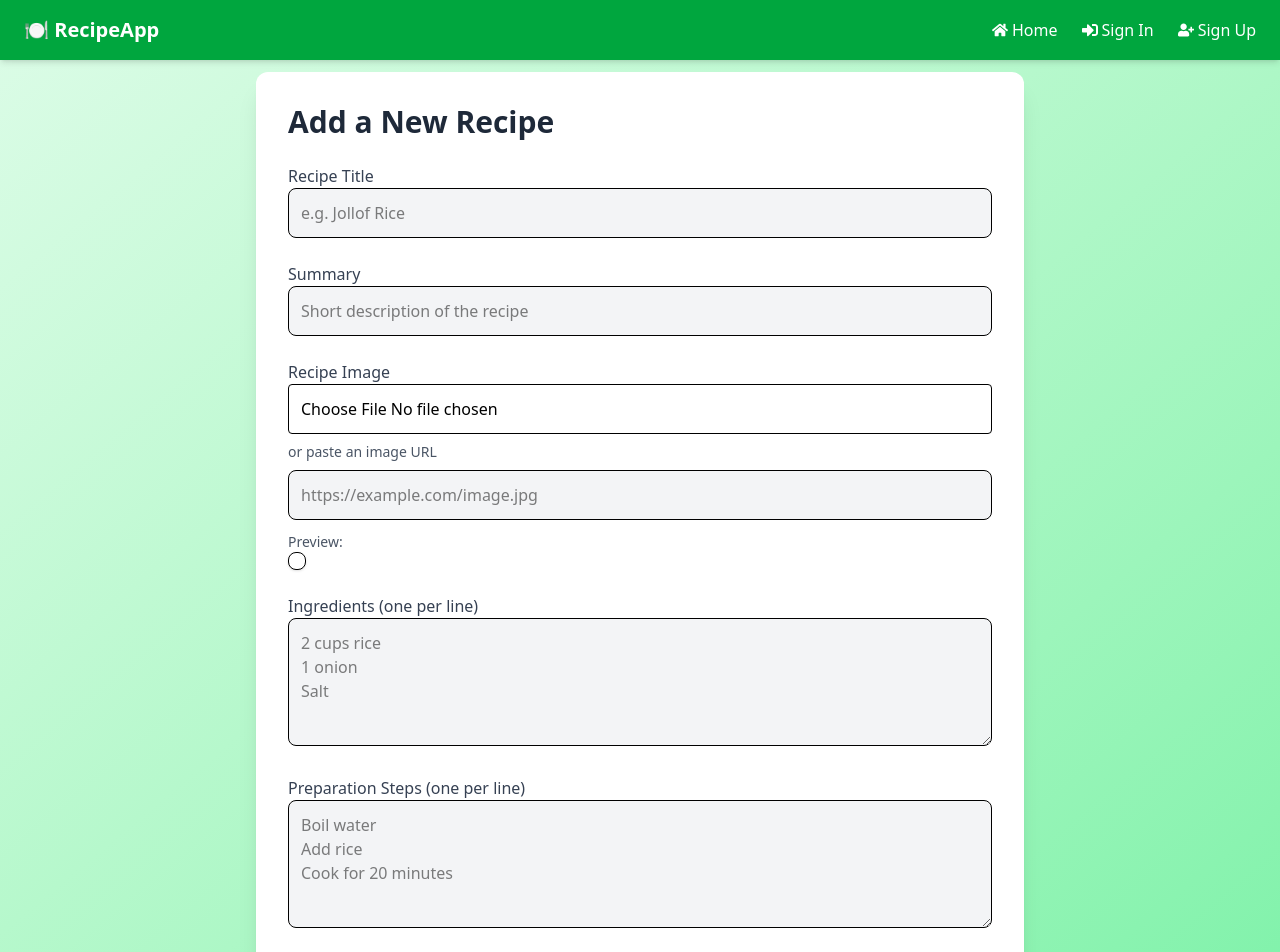
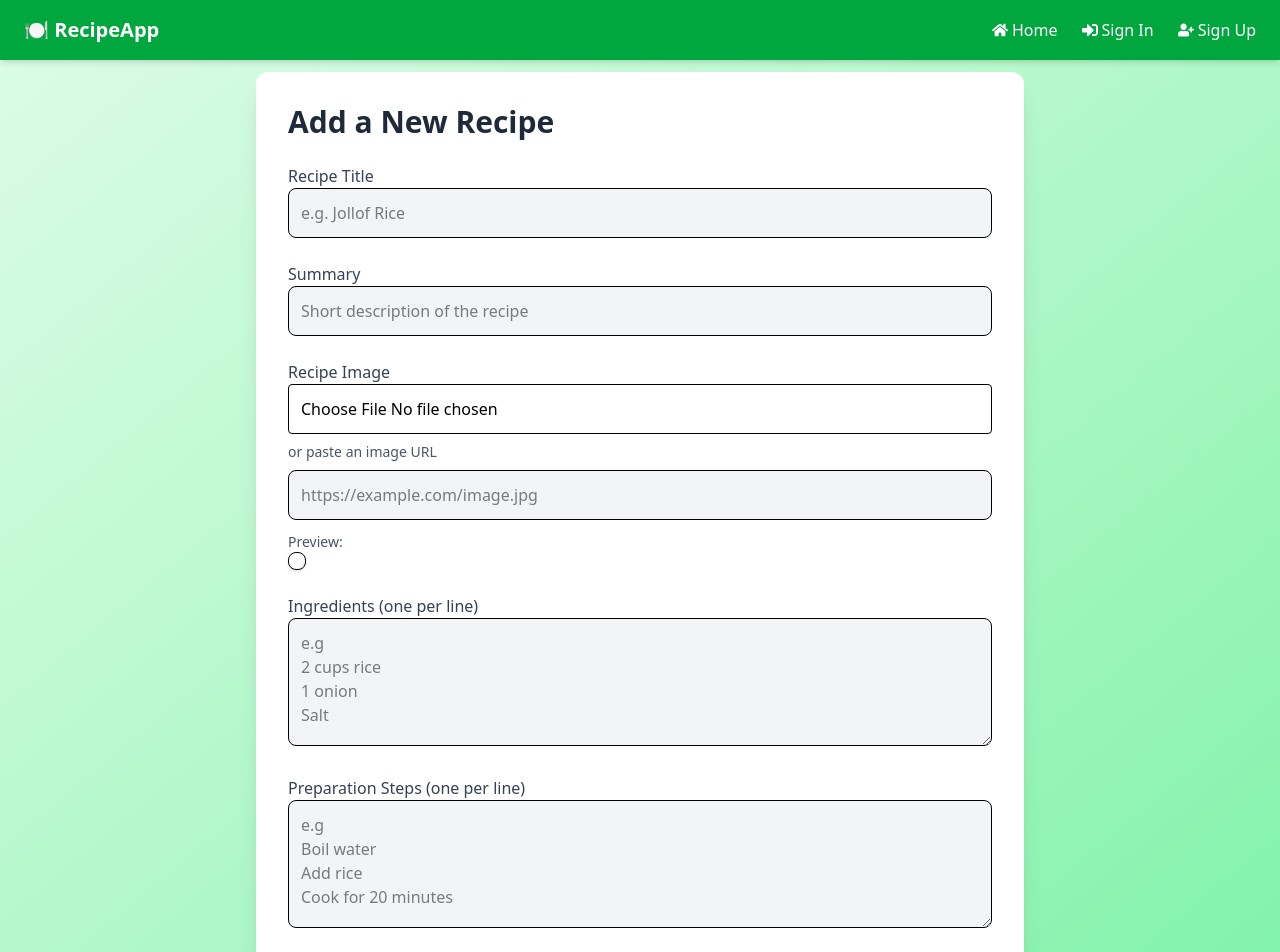
Before and after one commit to SylvesterK-code/recipe-sharing-platform5, a React app: page /addrecipe in a window 1280 px wide. Shown: the top 952 px of the page. Built offline with nearby package versions, Linux system fonts and the light colour scheme; the HTML template or start-up script is replaced by a standard one.

Commit message:
added recipeSharingPlatform v5 - updated addrecipeform placeholder

```diff
--- a/src/components/AddRecipeForm.jsx
+++ b/src/components/AddRecipeForm.jsx
@@ -206,7 +206,7 @@ const AddRecipeForm = () => {
               value={ingredients}
               onChange={(e) => setIngredients(e.target.value)}
               className="w-full p-3 h-32 border rounded-lg bg-gray-100 dark:bg-gray-800 dark:text-white"
-              placeholder={"2 cups rice\n1 onion\nSalt"}
+              placeholder={"e.g\n2 cups rice\n1 onion\nSalt"}
             />
 
             {errors.ingredients && (
@@ -224,7 +224,7 @@ const AddRecipeForm = () => {
               value={steps}
               onChange={(e) => setSteps(e.target.value)}
               className="w-full p-3 h-32 border rounded-lg bg-gray-100 dark:bg-gray-800 dark:text-white"
-              placeholder={"Boil water\nAdd rice\nCook for 20 minutes"}
+              placeholder={"e.g\nBoil water\nAdd rice\nCook for 20 minutes"}
             />
 
             {errors.steps && <p className="text-red-500">{errors.steps}</p>}
```
